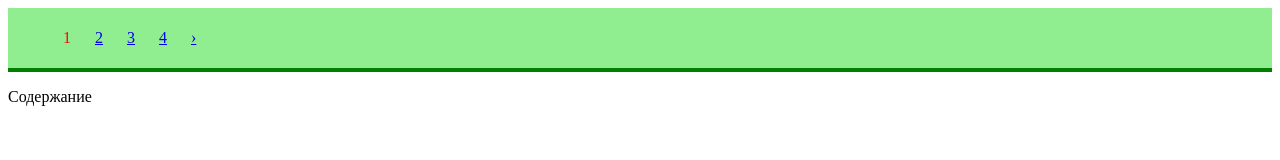
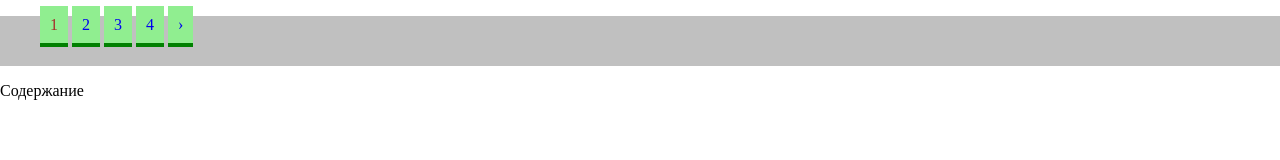
Before and after one commit to Pavlentiy/html, a plain HTML site: page htmlbook/level_02/c.html in a window 1280 px wide. Drawn offline with Linux system fonts and the light colour scheme.

```diff
--- a/htmlbook/level_02/c.html
+++ b/htmlbook/level_02/c.html
@@ -4,21 +4,39 @@
     <meta charset="utf-8">
     <title>Нумерация страниц</title>
     <style>
-    .item-list{
+
+      body{
+      margin: 0px;
+}
+      li[class|="pager"] {
       border-bottom: 4px solid green;
       background-color: lightgreen;
-    color: red;
-    padding: 5px;
+      color: brown;
+      padding: 10px;
+      height: 100px;
 
       }
+
+      li[class|="pager"]:hover{
+      border-bottom: 4px solid black;
+      background-color: gray;
+      color: black;
+      padding: 10px;
+      box-shadow: 0 0 10px 2px gray;
+      }
+
+      .item-list{
+      background-color: silver;
+      height: 50px;
+      }
+
       ul.pager li{
       display: inline;
-    margin-right: 10px;
-    margin-left: 10px;
+/*      margin-right: 5px;*/
+
       }
-    .pager-*:hover{
-    background-color: black;
-}
+
+      a{text-decoration: none;}
 
     </style>
   </head>
```
Lines whose indentation alone changed are shown as unchanged.
